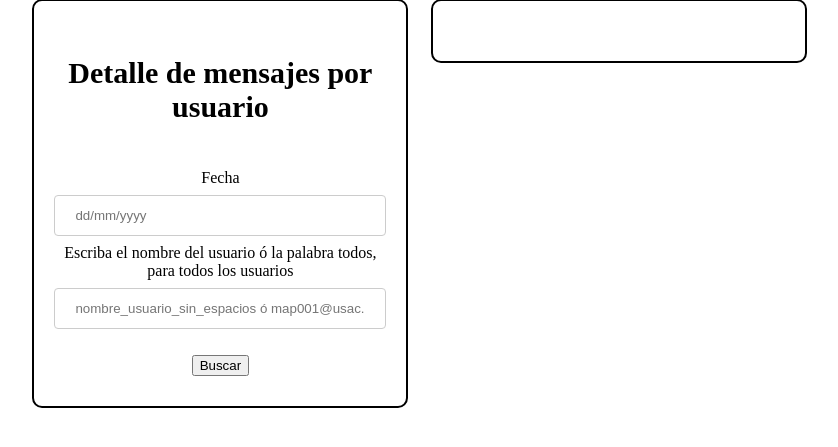
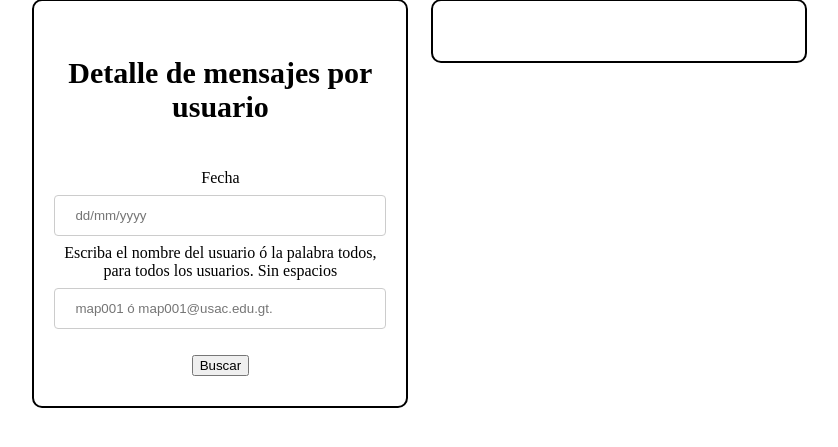
Before and after one commit to DanielGarcia-201901103/IPC2_Proyecto3_201901103, a Django app: template Frontend/myapp/templates/detalleMensajess.html in a window 1280 px wide. Shown: the part 189-636 px from the top of the page, without its empty margins (207-1045 px from the left). Run offline with Django 4.2, Linux system fonts and the light colour scheme; the template is opened without the code that fills it, so the values that code supplies are empty.

Commit message:
documentacion finalizada

```diff
--- a/Frontend/myapp/templates/detalleMensajess.html
+++ b/Frontend/myapp/templates/detalleMensajess.html
@@ -10,9 +10,9 @@
         {% csrf_token %}
             <div>
                 <label for="fecha">Fecha</label>
-				<input type="text" name="" id="fecha" class="input-padron" required placeholder="dd/mm/yyyy">
-                <label for="usuario">Escriba el nombre del usuario ó la palabra todos, para todos los usuarios</label>
-				<input type="text" name="" id="usuario" class="input-padron" required placeholder="nombre_usuario_sin_espacios ó map001@usac.edu.gt.">
+				<input type="text" name="fecha" id="fecha" class="input-padron" required placeholder="dd/mm/yyyy">
+                <label for="usuario">Escriba el nombre del usuario ó la palabra todos, para todos los usuarios. Sin espacios</label>
+				<input type="text" name="usuario" id="usuario" class="input-padron" required placeholder="map001 ó map001@usac.edu.gt.">
             </div>
             <br>
             <input type="submit" value="Buscar">
```
Also changed, not shown: Frontend/myapp/views.py (+24 -1 lines), estructuraMsm.txt (+7 -0 lines), 2 other files.
